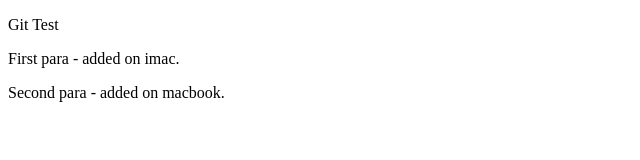
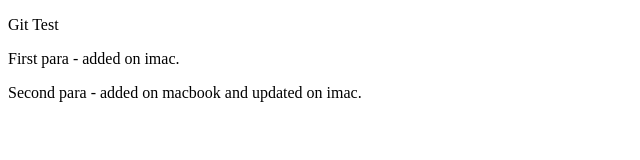
Before and after one commit to phowie74/git-test, a plain HTML site: page index.htm in a window 1280 px wide. Shown: the whole page, without its empty margins (0-640 px from the left). Drawn offline with Linux system fonts and the light colour scheme.

Commit message:
text change on imac

```diff
--- a/index.htm
+++ b/index.htm
@@ -11,6 +11,6 @@
   <body>
     <p>Git Test</p>
     <p>First para - added on imac.</p>
-    <p>Second para - added on macbook.</p>
+    <p>Second para - added on macbook and updated on imac.</p>
   </body>
 </html>
```
